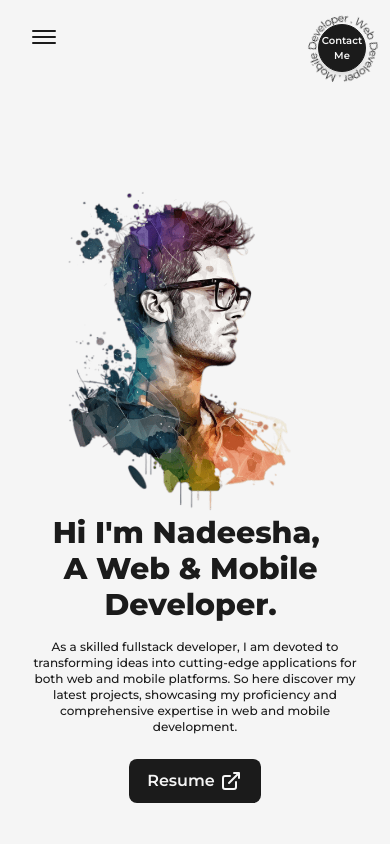
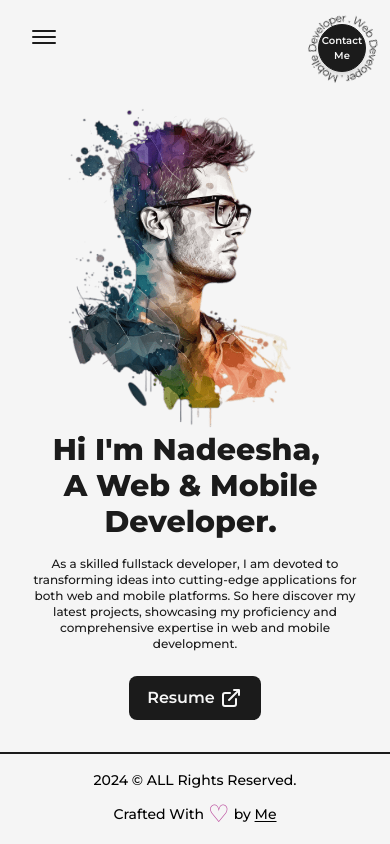
Before and after one commit to nadeeshaMadusanka99/personal_portfolio, a Next.js app: page / in a window 390 px wide. Shown: the top 844 px of the page. Built offline with nearby package versions, Linux system fonts and the light colour scheme.

Commit message:
Change style in navbar and footer

```diff
--- a/src/components/Common/Footer.js
+++ b/src/components/Common/Footer.js
@@ -4,10 +4,10 @@ import Link from "next/link";
 
 const Footer = () => {
   return (
-    <footer className="w-full border-t-2 border-solid border-dark font-medium text-lg dark:border-light dark:text-light">
-      <Layout className="py-6 flex items-center justify-between">
+    <footer className="w-full border-t-2 border-solid border-dark font-medium text-lg dark:border-light dark:text-light md:text-base sm:text-sm">
+      <Layout className="py-6 flex items-center justify-between lg:flex-col lg:py-6 sm:py-4">
         <span>{new Date().getFullYear()} &copy; ALL Rights Reserved.</span>
-        <div className="flex items-center">
+        <div className="flex items-center lg:py-2">
           Crafted With{" "}
           <span className="text-primary dark:text-primaryDark text-2xl px-1">
             &#9825;
--- a/src/components/Common/NavBar.js
+++ b/src/components/Common/NavBar.js
@@ -74,13 +74,11 @@ const NavBar = () => {
   }, [isOpen]);
 
   const handleClick = (e) => {
-    console.log("clicked");
-    console.log(isOpen);
     setIsOpen(!isOpen);
     e.stopPropagation();
   };
   return (
-    <header className="w-full px-32 py-8 font-medium flex items-center justify-between dark:text-light relative z-10 lg:px-16 md:px-12 sm:px-8">
+    <header className="w-full px-32 py-8 font-medium flex items-center justify-between dark:text-light relative lg:px-16 md:px-12 sm:px-8">
       <button
         className=" flex-col justify-center items-center hidden lg:flex"
         onClick={(e) => handleClick(e)}
@@ -242,7 +240,7 @@ const NavBar = () => {
               {mode === "dark" ? (
                 <SunIcon className={"fill-dark lg:w-6 lg:h-6"} />
               ) : (
-                <MoonIcon className={"fill-dark"} />
+                <MoonIcon className={"fill-dark lg:w-6 lg:h-6"} />
               )}
             </button>
           </nav>
--- a/src/pages/index.js
+++ b/src/pages/index.js
@@ -17,8 +17,8 @@ export default function Home() {
         <meta name="description" content="Generated by create next app" />
       </Head>
       <TransitionEffect />
-      <main className="flex items-center text-dark w-full min-h-screen dark:text-light">
-        <Layout className="pt-0  md:pt-16 sm:pt-8">
+      <main className="flex items-center text-dark w-full min-h-screen dark:text-light sm:min-h-0 sm:pt-8">
+        <Layout className="pt-0  md:pt-16 sm:pt-0">
           <div className="flex items-center justify-between w-full lg:flex-col">
             <div className="w-1/2 md:w-full">
               <Image
```
